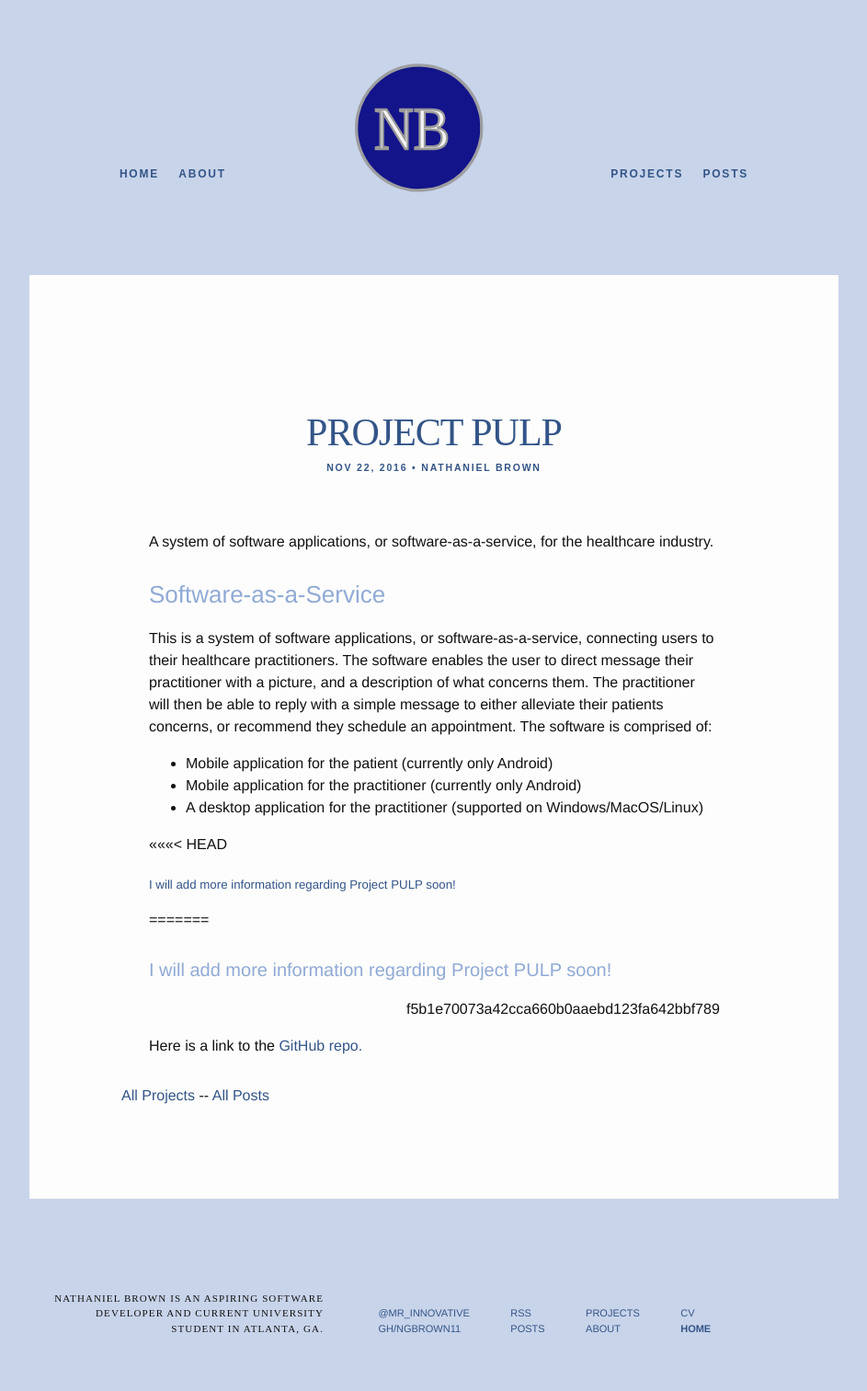
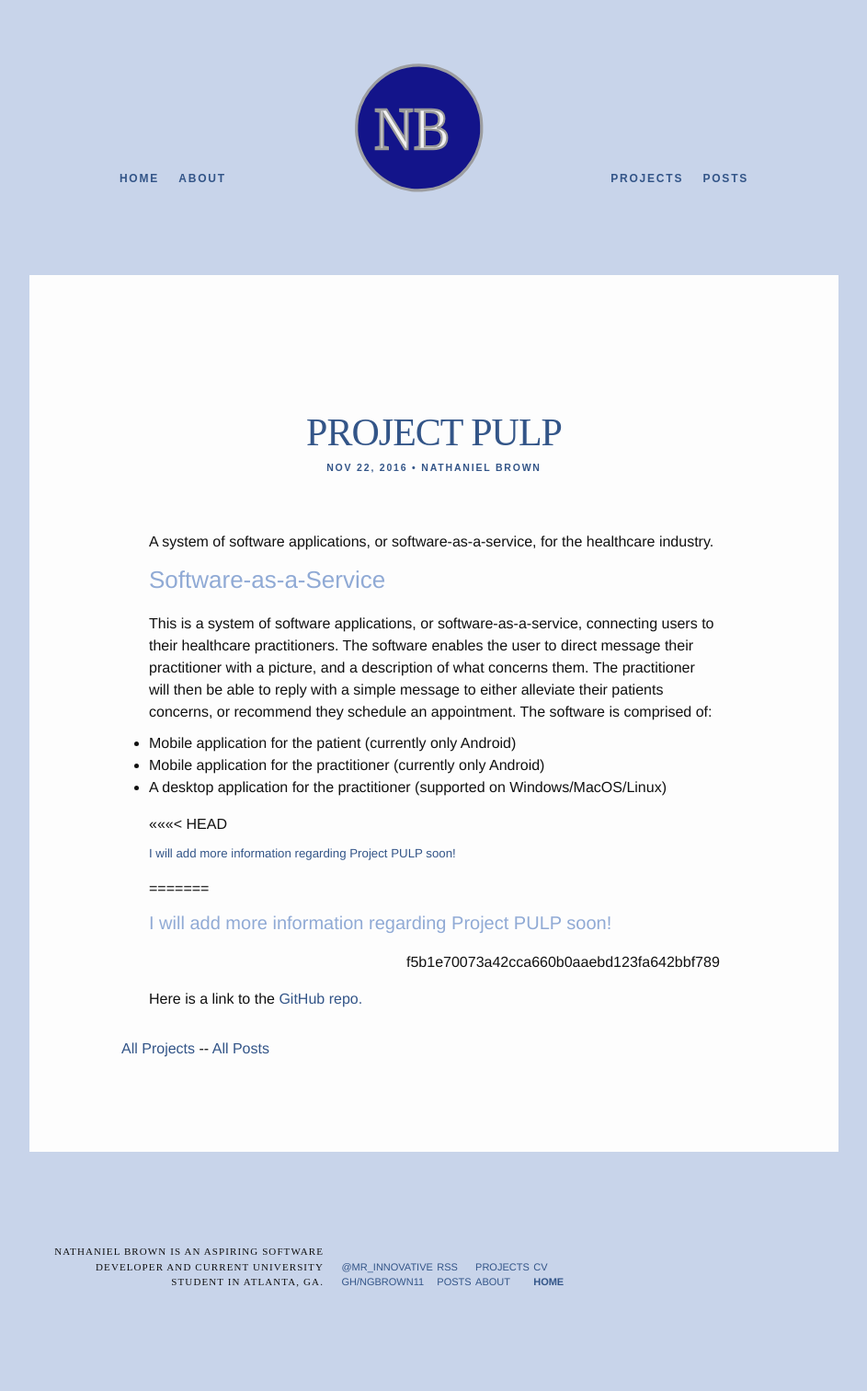
Before and after one commit to ngbrown11/ngbrown11.github.io, a Jekyll site: the page built from _posts/projects/2016-11-22-project-pulp.markdown, in a window 1280 px wide. Shown: the whole page at 92% size, without its empty margins (168-1111 px from the left). Built offline with Jekyll 4.4.1, drawn with Linux system fonts in a browser that asks for light colours; after the commit the page ends 1462 px from its top, so only the background shows below that.

Commit message:
update the branch from @gsucis3270

```diff
--- a/_includes/footer.html
+++ b/_includes/footer.html
@@ -45,8 +45,8 @@
 
     <p class="about-foot meta">
     Nathaniel Brown is an aspiring software developer and current university student in Atlanta, GA.</p>
-    <div class="socials">
-    <ul>
+    <div class="foot-links">
+    <ul class="socials">
       <li><a href="http://www.twitter.com/Mr_Innovative" target="_blank">@Mr_Innovative</a></li>
       <li><a href="http://www.github.com/ngbrown11" target="_blank">gh/ngbrown11</a></li>
     </ul>
--- a/assets/main.scss
+++ b/assets/main.scss
@@ -69,6 +69,11 @@ $content-height:   1200px;
  * Site layout
  *
  */
+// Reset the basics
+body, h1, h2, h3, h4, h5, h6, ol, ul {
+    margin: 0px;
+    padding: 0px;
+}
 
 /**
  * Header
@@ -83,7 +88,8 @@ $content-height:   1200px;
      margin-top: $margin / 2;
 
      @include media-query($on-laptop) {
-          margin-top: $margin;
+          margin-top: $margin * 0.875;
+          margin-bottom: $margin;
      }
      @include media-query($on-palm) {
           font-size: 11px;
@@ -93,7 +99,7 @@ $content-height:   1200px;
      // Main nav characteristics
      display: inline-block;
      height: 120px;
-     line-height: 80px;
+     line-height: 90px;     // was 80px
      position: relative;
      top: -30px;
      vertical-align: middle;
@@ -146,7 +152,7 @@ footer {
     text-transform: uppercase;
     color: $text-color;
 }
-.socials {
+.foot-links {
     color: $text-color;
     display: inline-block;
 
@@ -154,7 +160,14 @@ footer {
         display: inline;
     }
     @include media-query($on-palm) {
-        display: inline;
+        vertical-align: middle;
+    }
+}
+.socials {
+    visibility: visible;
+
+    @include media-query($on-palm) {
+        visibility: hidden;
     }
 }
 footer ul {
@@ -163,7 +176,7 @@ footer ul {
     font-size: 11px;
 
     @include media-query($on-laptop) {
-        font-size: 14px;
+        font-size: 12px;
     }
 }
 footer li {
@@ -177,15 +190,11 @@ footer li {
     padding-right: 15px;
 
     @include media-query($on-laptop) {
-        max-width: 400px;
-        vertical-align: middle;
-        display: inline;
-        text-align: center;
+        max-width: 250;
+        padding-right: $spacing-small * 2;
     }
     @include media-query($on-palm) {
-        max-width: 300px;
         vertical-align: middle;
-        display: inline;
         text-align: center;
     }
 }
@@ -199,18 +208,13 @@ footer li {
     //text-transform: uppercase;
 
     @include media-query($on-laptop) {
-        font-size: 14px;
+        font-size: 12px;
     }
 }
 
 /**
  * Content
  */
-body {
-    margin: 0px;
-    padding: 0px;
-}
-
 h1, h2, h3, h4, h5, h6,
 p, blockquote, pre,
 ul, ol, dl, figure,
@@ -237,6 +241,27 @@ ul, ol, dl, figure,
 }
 .page-heading {
     font-size: 20px;
+}
+
+.about-img {
+    vertical-align: middle;
+    margin-top: auto;
+    margin-bottom: auto;
+
+    img {
+      height: 288px;
+      width: 288px;
+      border-radius: 50%;
+
+      @include media-query($on-laptop) {
+          height: 224px;
+          width: 224px;
+      }
+      @include media-query($on-palm) {
+          height: 192px;
+          width: 192px;
+      }
+    }
 }
 
 // Posts
@@ -266,6 +291,10 @@ ul, ol, dl, figure,
 	padding: $spacing-small * 3;
 	border-bottom: 2px solid $grey-color-light;
 	min-height: 120px;
+
+    > li {
+        list-style-position: inside;
+    }
 }
 .section-title {
     border-bottom: 1px solid $grey-color-light;
--- a/index.html
+++ b/index.html
@@ -41,5 +41,5 @@ layout: default
 <!-- Contacts section -->
 <div class="section">
 	<h2><strong><span class="section-title">Contact Me</span></strong></h2>
-	<p>I'm available primarily through <a href="mailto:ngbrown11@gmail.com">email</a>. I can also be reached on <a href="https://linkedin.com/in/nathaniel-brown-597465b2">LinkedIn</a>. Links and other methods of conatact can be found on the <a href="/about">about</a> page.</p>
+	<p>I'm available primarily through <a href="mailto:ngbrown11@gmail.com">email</a>. I can also be reached on <a href="https://linkedin.com/in/nathaniel-brown-597465b2">LinkedIn</a>. Links and other methods of contact can be found on the <a href="/about">about</a> page.</p>
 </div>
```
Also changed, not shown: _layouts/about.html (+23 -1 lines), assets/img/UCS_photo.jpg (added), assets/img/clean-glasses.jpg (added).
